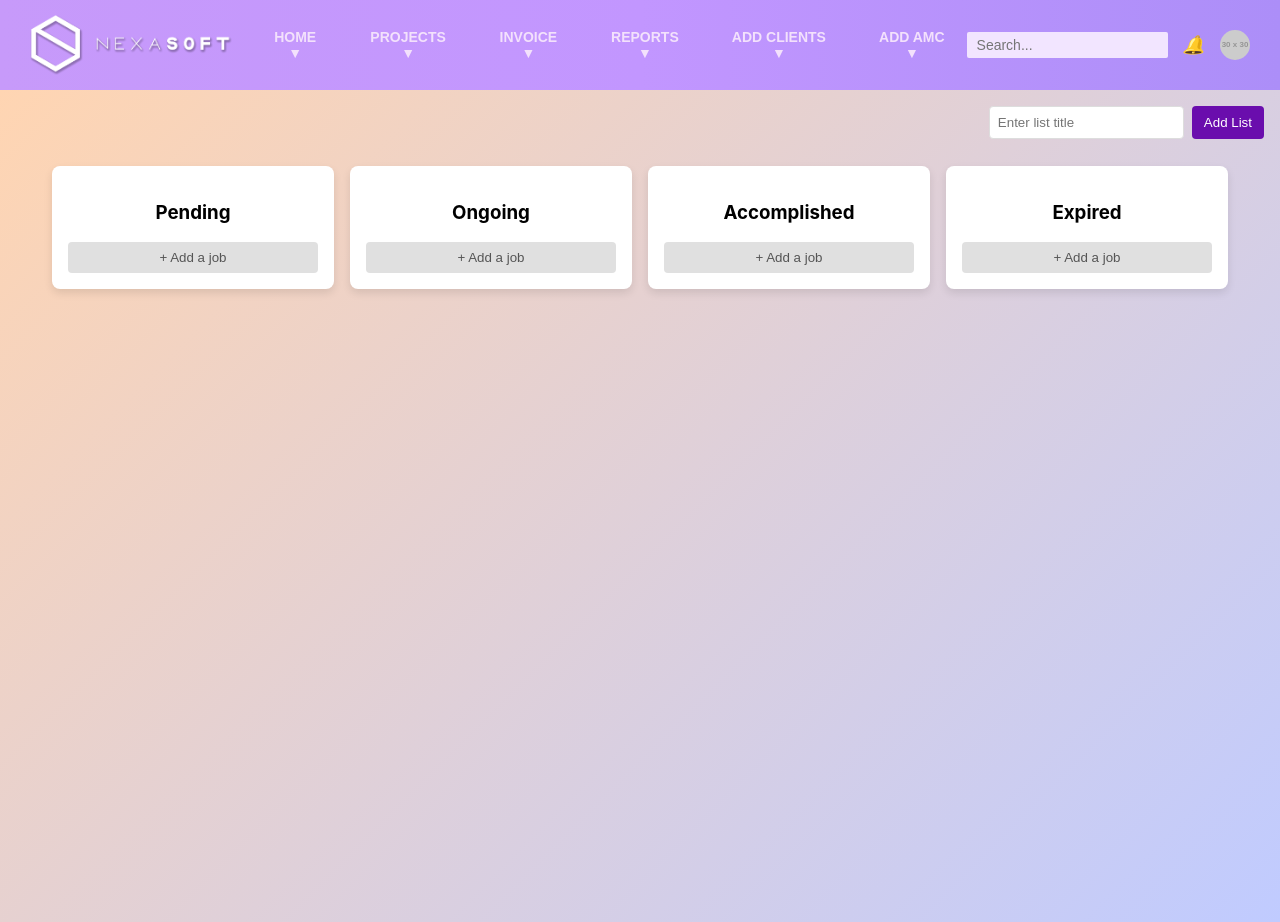
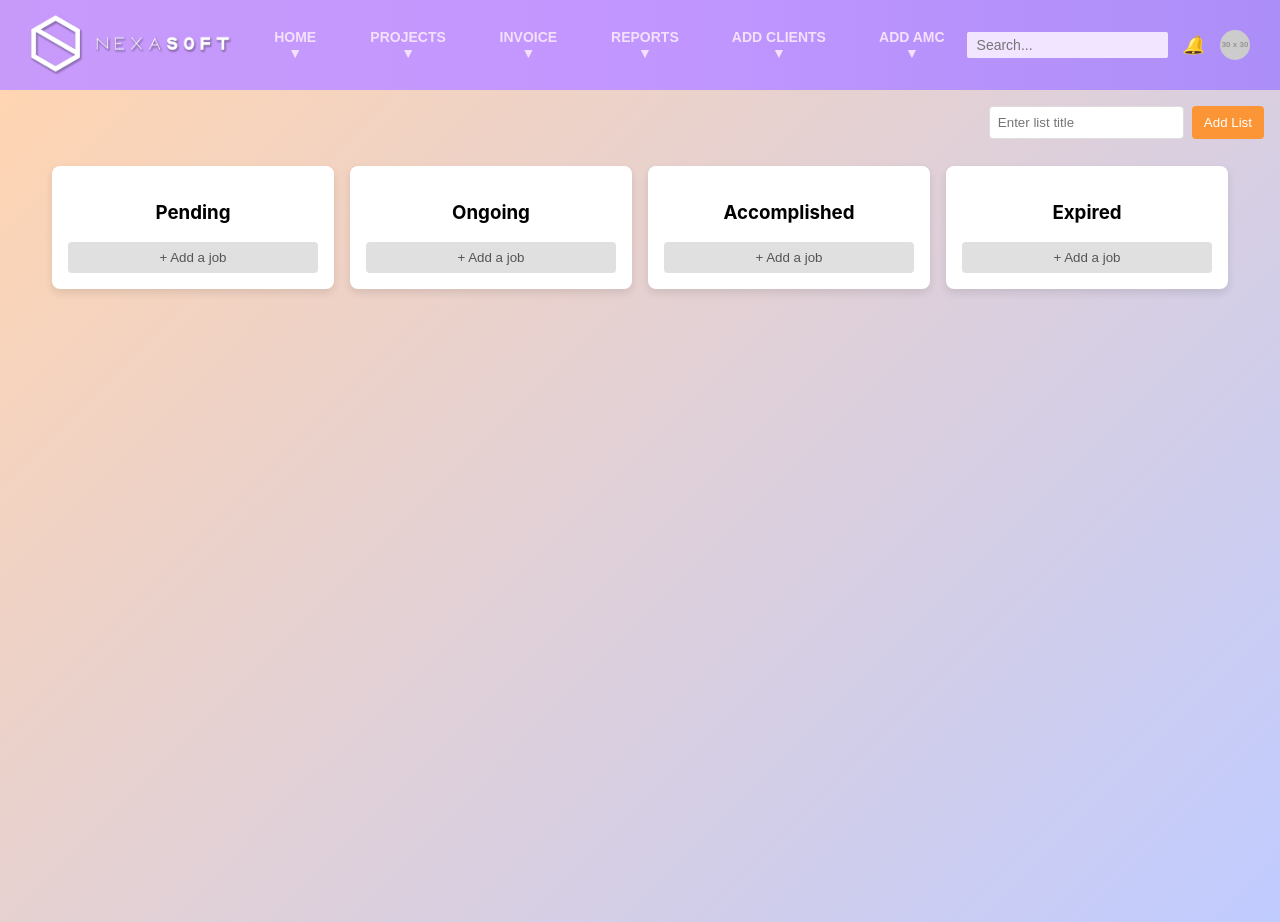
Before and after one commit to nadun097/Final_frontend, a React (Create React App) app in the folder kdj2-app/: page / in a window 1280 px wide. Built offline with nearby package versions, Linux system fonts and the light colour scheme.

Commit message:
color change

```diff
--- a/kdj2-app/src/KanbanBoard.css
+++ b/kdj2-app/src/KanbanBoard.css
@@ -112,7 +112,7 @@
 
 .add-list-container button {
   padding: 8px 12px;
-  background-color: #6a0dad;
+  background-color: #fc9535;
   color: white;
   border: none;
   border-radius: 4px;
@@ -120,7 +120,7 @@
 }
 
 .add-list-container button:hover {
-  background-color: #8a2be2;
+  background-color: #ffae62;
 }
 
 .kanban-board {
```
